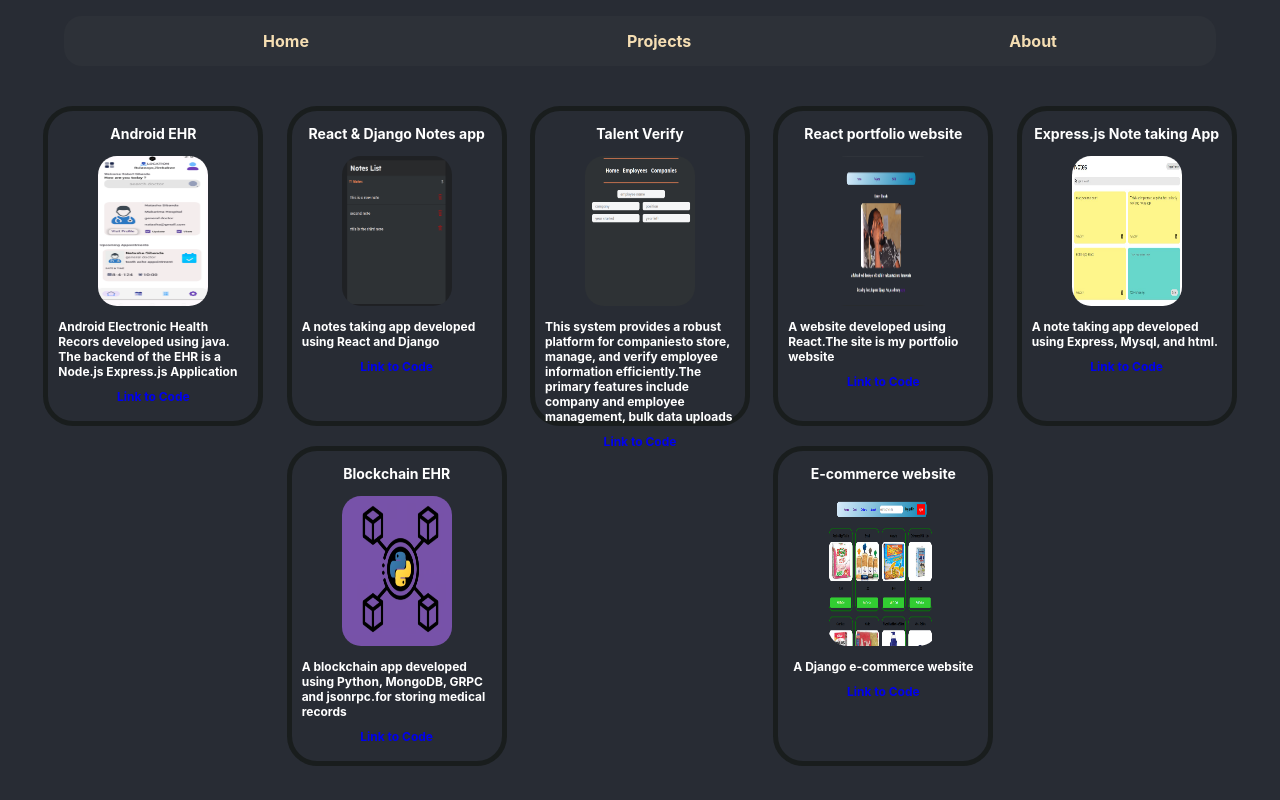
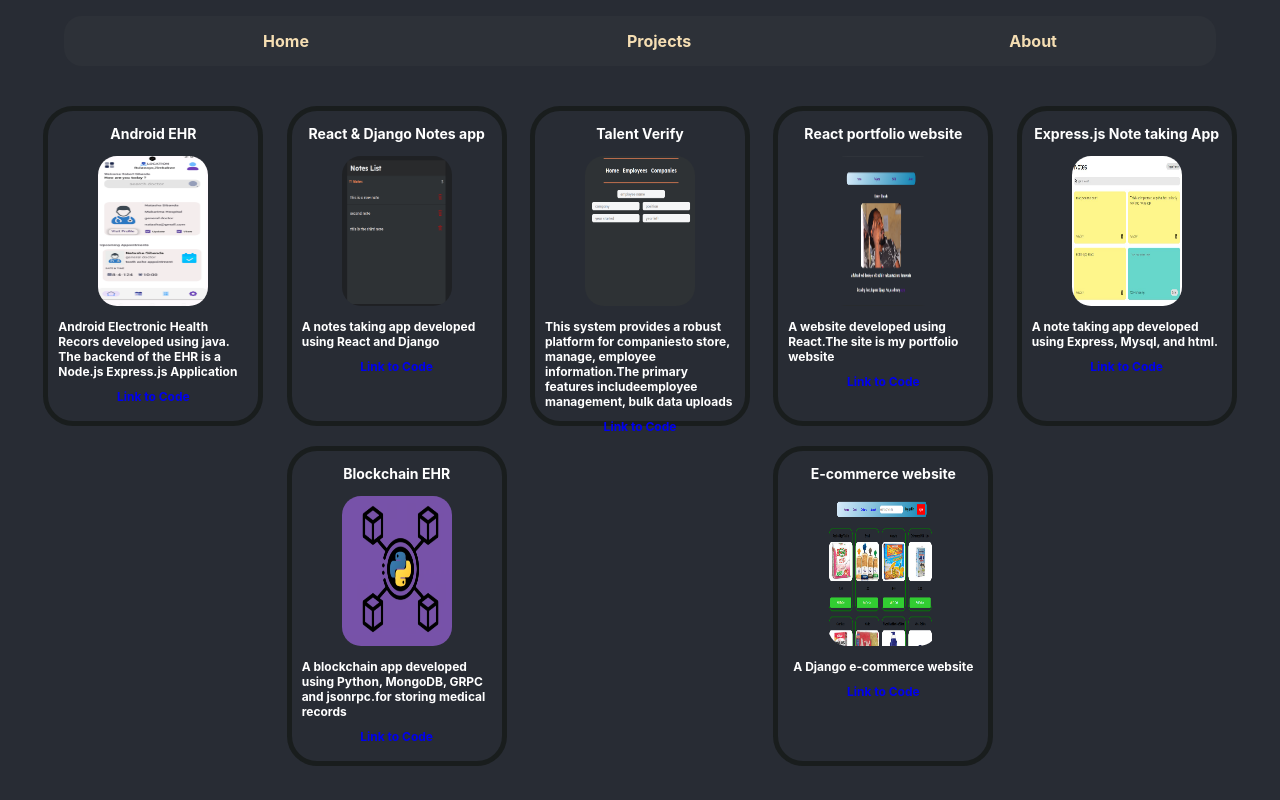
Before and after one commit to robertsibanda/portfolio, a React (Create React App) app: page /projects in a window 1280 px wide. Built offline with nearby package versions, Linux system fonts and the light colour scheme.

Commit message:
talent_Verify information update

```diff
--- a/src/components/Projects.jsx
+++ b/src/components/Projects.jsx
@@ -50,8 +50,8 @@ export default function Projects() {
     {
       title : "Talent Verify",
       description : "This system provides a robust platform for companies"+
-       "to store, manage, and verify employee information efficiently."+
-       "The primary features include company and employee management, bulk data uploads",
+       "to store, manage, employee information."+
+       "The primary features includeemployee management, bulk data uploads",
       scrCode : "https://github.com/robertsibanda/talent_verify",
       imageSrc : talent_verify
     },
```
